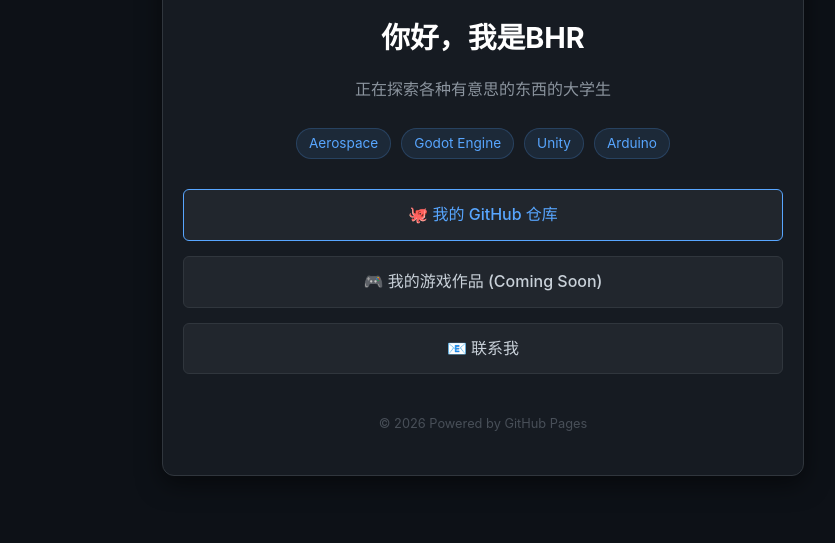
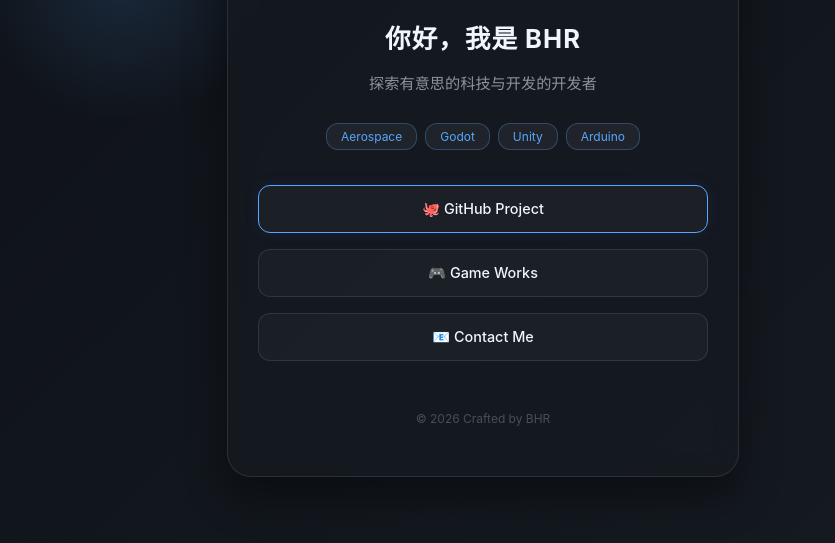
Before and after one commit to b-h-r123/b-h-r123.github.io, a plain HTML site: page index.html in a window 1280 px wide. Shown: the part 257-800 px from the top of the page, without its empty margins (157-992 px from the left). Drawn offline with Linux system fonts and the light colour scheme.

Commit message:
增加一些有质感的交互

```diff
--- a/index.html
+++ b/index.html
@@ -3,97 +3,142 @@
 <head>
     <meta charset="UTF-8">
     <meta name="viewport" content="width=device-width, initial-scale=1.0">
-    <title>个人主页 | 开发者名</title>
+    <title>个人主页 | BHR</title>
     <style>
         :root {
-            --bg-color: #0d1117;
-            --text-color: #c9d1d9;
+            /* 调整为更深邃的背景色，以衬托玻璃质感 */
+            --bg-gradient: linear-gradient(135deg, #0d1117 0%, #161b22 100%);
             --accent-color: #58a6ff;
-            --card-bg: #161b22;
+            --glass-bg: rgba(22, 27, 34, 0.7); /* 半透明背景 */
+            --glass-border: rgba(255, 255, 255, 0.1);
+            --text-main: #f0f6fc;
+            --text-dim: #8b949e;
         }
 
         body {
-            font-family: -apple-system, BlinkMacSystemFont, "Segoe UI", Helvetica, Arial, sans-serif;
-            background-color: var(--bg-color);
-            color: var(--text-color);
-            line-height: 1.6;
+            font-family: -apple-system, BlinkMacSystemFont, "Segoe UI", Roboto, sans-serif;
+            background: var(--bg-gradient);
+            color: var(--text-main);
             margin: 0;
             display: flex;
             justify-content: center;
             align-items: center;
             min-height: 100vh;
+            overflow: hidden; /* 防止背景装饰溢出 */
+        }
+
+        /* 增加一些背景装饰物，强化玻璃的透视感 */
+        body::before {
+            content: "";
+            position: absolute;
+            width: 300px;
+            height: 300px;
+            background: radial-gradient(circle, rgba(88, 166, 255, 0.15) 0%, transparent 70%);
+            top: 10%;
+            left: 10%;
+            z-index: -1;
         }
 
         .container {
             width: 90%;
-            max-width: 600px;
+            max-width: 450px;
             text-align: center;
-            padding: 40px 20px;
-            background: var(--card-bg);
-            border-radius: 12px;
-            box-shadow: 0 8px 24px rgba(0,0,0,0.5);
-            border: 1px solid #30363d;
+            padding: 50px 30px;
+
+            /* 核心：玻璃拟态效果 */
+            background: var(--glass-bg);
+            backdrop-filter: blur(12px); /* 背景模糊 */
+            -webkit-backdrop-filter: blur(12px);
+            border-radius: 24px;
+            border: 1px solid var(--glass-border);
+            box-shadow: 0 20px 40px rgba(0, 0, 0, 0.4);
+
+            transition: transform 0.3s ease;
         }
 
         .profile-img {
-            width: 120px;
-            height: 120px;
+            width: 110px;
+            height: 110px;
             border-radius: 50%;
-            border: 3px solid var(--accent-color);
+            border: 2px solid var(--glass-border);
+            padding: 5px; /* 留白产生呼吸感 */
+            background: linear-gradient(45deg, var(--accent-color), transparent);
             margin-bottom: 20px;
+            object-fit: cover;
+            transition: transform 0.5s cubic-bezier(0.175, 0.885, 0.32, 1.275);
         }
 
-        h1 { margin: 10px 0; color: #fff; font-size: 1.8rem; }
-        p { color: #8b949e; margin-bottom: 25px; }
+        .profile-img:hover {
+            transform: rotate(10deg) scale(1.05);
+        }
+
+        h1 { font-size: 1.6rem; margin: 10px 0; letter-spacing: 1px; }
+        p { color: var(--text-dim); font-size: 0.95rem; margin-bottom: 30px; }
 
         .tags {
             display: flex;
             justify-content: center;
-            gap: 10px;
-            flex-wrap: wrap;
-            margin-bottom: 30px;
+            gap: 8px;
+            margin-bottom: 35px;
         }
 
         .tag {
-            background: rgba(88, 166, 255, 0.1);
+            background: rgba(255, 255, 255, 0.05);
+            padding: 5px 14px;
+            border-radius: 12px;
+            font-size: 0.75rem;
             color: var(--accent-color);
-            padding: 4px 12px;
-            border-radius: 20px;
-            font-size: 0.85rem;
-            border: 1px solid rgba(88, 166, 255, 0.2);
+            border: 1px solid rgba(88, 166, 255, 0.3);
+            transition: all 0.3s ease;
+        }
+
+        .tag:hover {
+            background: rgba(88, 166, 255, 0.2);
+            transform: translateY(-2px);
         }
 
         .links {
             display: flex;
             flex-direction: column;
-            gap: 15px;
+            gap: 16px;
         }
 
         .link-btn {
-            background: #21262d;
-            color: #c9d1d9;
+            position: relative;
+            background: rgba(255, 255, 255, 0.03);
+            color: var(--text-main);
             text-decoration: none;
-            padding: 12px;
-            border-radius: 6px;
-            border: 1px solid #30363d;
-            transition: all 0.2s ease;
+            padding: 14px;
+            border-radius: 12px;
+            border: 1px solid var(--glass-border);
+            font-size: 0.9rem;
             font-weight: 500;
+            overflow: hidden;
+            transition: all 0.2s cubic-bezier(0.4, 0, 0.2, 1);
         }
 
+        /* 悬停效果 */
         .link-btn:hover {
-            background: #30363d;
-            border-color: #8b949e;
-            transform: translateY(-2px);
+            background: rgba(255, 255, 255, 0.08);
+            border-color: rgba(255, 255, 255, 0.3);
+            transform: translateY(-3px);
+            box-shadow: 0 10px 20px rgba(0,0,0,0.2);
+        }
+
+        /* 点击反馈效果：缩放 */
+        .link-btn:active {
+            transform: translateY(0) scale(0.97);
+            background: rgba(255, 255, 255, 0.12);
         }
 
         .highlight {
-            border-color: var(--accent-color);
-            color: var(--accent-color);
+            border: 1px solid var(--accent-color);
+            box-shadow: 0 0 15px rgba(88, 101, 242, 0.1);
         }
 
         footer {
-            margin-top: 40px;
-            font-size: 0.8rem;
+            margin-top: 50px;
+            font-size: 0.75rem;
             color: #484f58;
         }
     </style>
@@ -103,26 +148,26 @@
 <div class="container">
     <img src="https://github.com/b-h-r123.png" alt="Profile" class="profile-img">
 
-    <h1>你好，我是BHR</h1>
-    <p>正在探索各种有意思的东西的大学生</p>
+    <h1>你好，我是 BHR</h1>
+    <p>探索有意思的科技与开发的开发者</p>
 
     <div class="tags">
         <span class="tag">Aerospace</span>
-        <span class="tag">Godot Engine</span>
+        <span class="tag">Godot</span>
         <span class="tag">Unity</span>
         <span class="tag">Arduino</span>
     </div>
 
     <div class="links">
-        <a href="https://github.com/你的用户名" class="link-btn highlight" target="_blank">
-            🐙 我的 GitHub 仓库
+        <a href="https://github.com/b-h-r123" class="link-btn highlight" target="_blank">
+            <span>🐙 GitHub Project</span>
         </a>
-        <a href="#" class="link-btn">🎮 我的游戏作品 (Coming Soon)</a>
-        <a href="mailto:yxx0012230821@163.com" class="link-btn">📧 联系我</a>
+        <a href="#" class="link-btn">🎮 Game Works</a>
+        <a href="mailto:yxx0012230821@163.com" class="link-btn">📧 Contact Me</a>
     </div>
 
     <footer>
-        &copy; 2026 Powered by GitHub Pages
+        &copy; 2026 Crafted by BHR
     </footer>
 </div>
 
```
